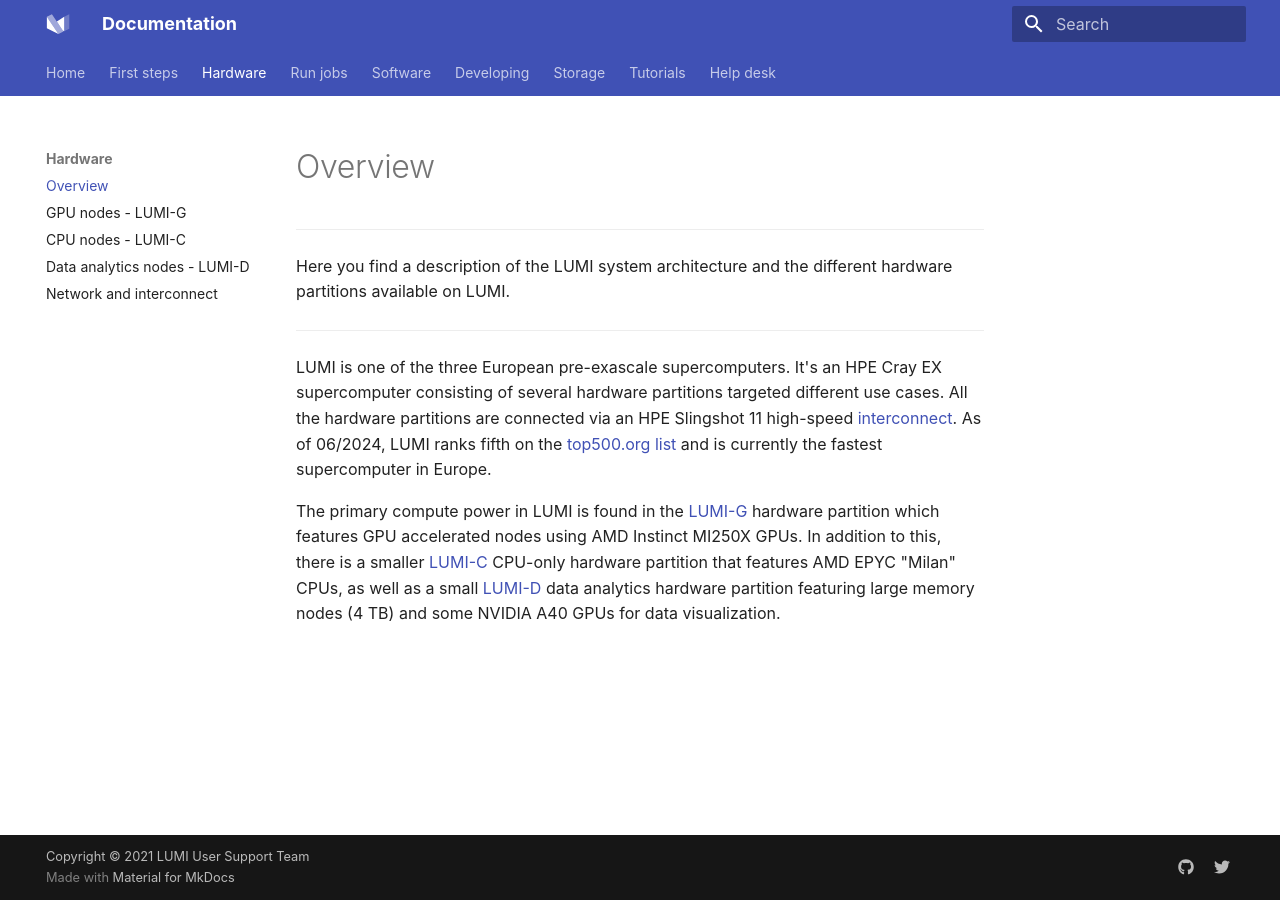
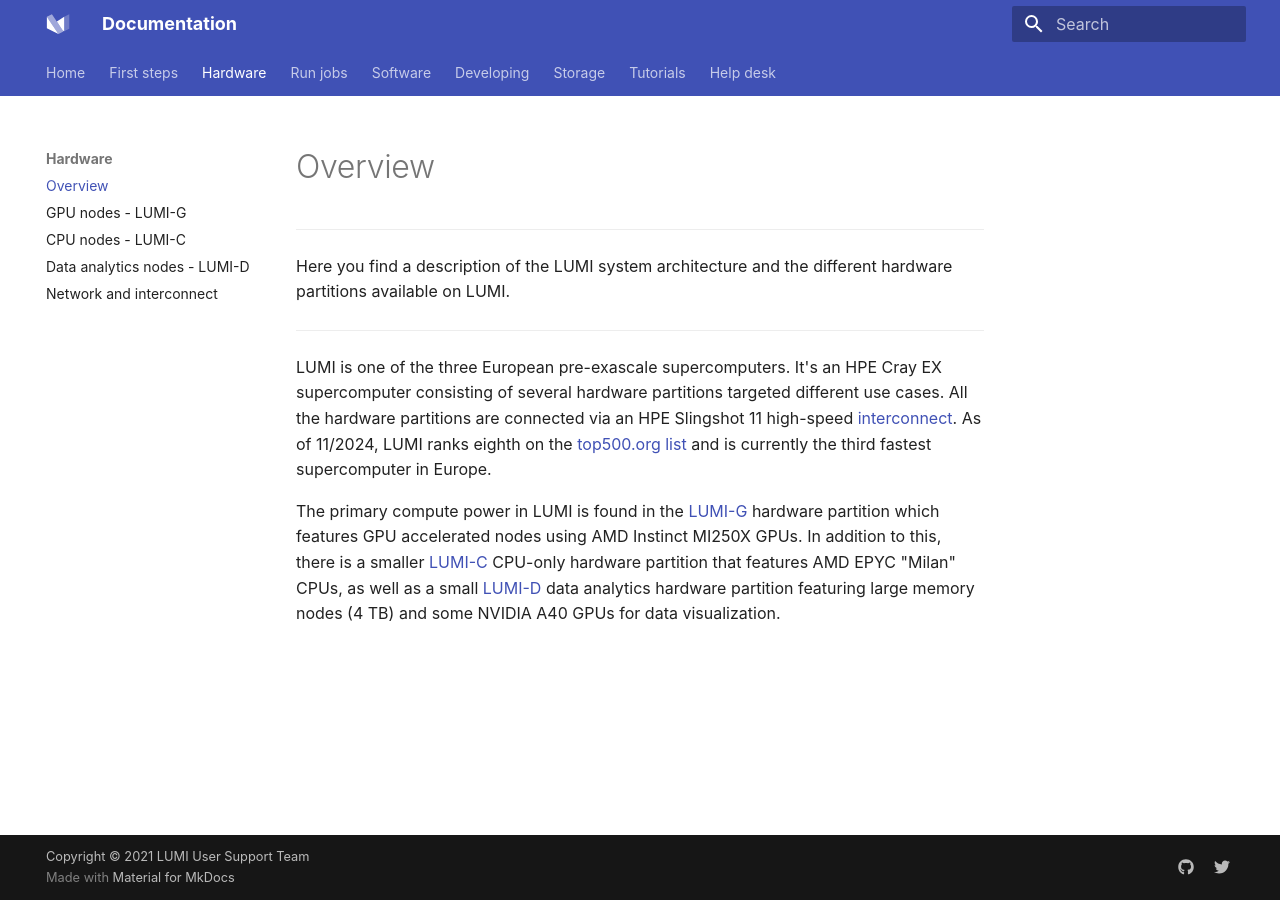
Before and after one commit to Lumi-supercomputer/lumi-userguide, an MkDocs documentation site: the page built from docs/hardware/index.md, in a window 1280 px wide. Built offline with MkDocs 1.6.1 and Material for MkDocs 9.7.7, drawn with Linux system fonts in a browser that asks for light colours.

Commit message:
Update LUMI ranking

```diff
--- a/docs/hardware/index.md
+++ b/docs/hardware/index.md
@@ -16,9 +16,9 @@
 LUMI is one of the three European pre-exascale supercomputers. It's an HPE Cray
 EX supercomputer consisting of several hardware partitions targeted different
 use cases. All the hardware partitions are connected via an HPE Slingshot 11
-high-speed [interconnect][network]. As of 06/2024, LUMI ranks fifth on the
-[top500.org list][lumi-top500] and is currently the fastest supercomputer in
-Europe.
+high-speed [interconnect][network]. As of 11/2024, LUMI ranks eighth on the
+[top500.org list][lumi-top500] and is currently the third fastest supercomputer
+in Europe.
 
 The primary compute power in LUMI is found in the [LUMI-G][lumi-g] hardware
 partition which features GPU accelerated nodes using AMD Instinct MI250X GPUs.
```
